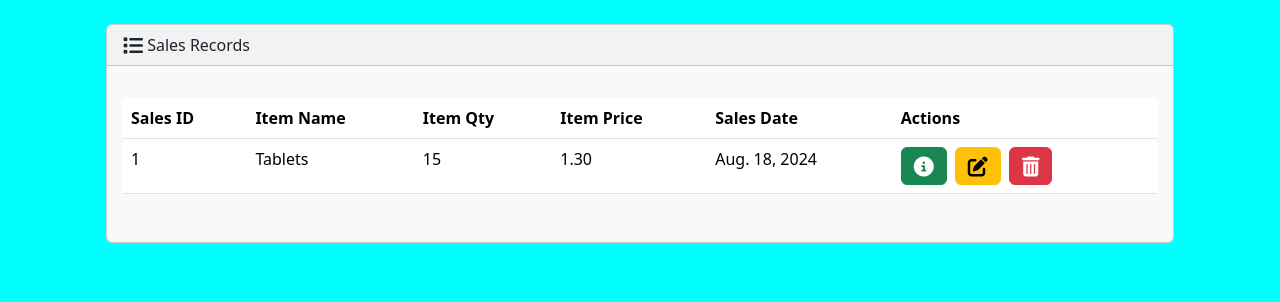
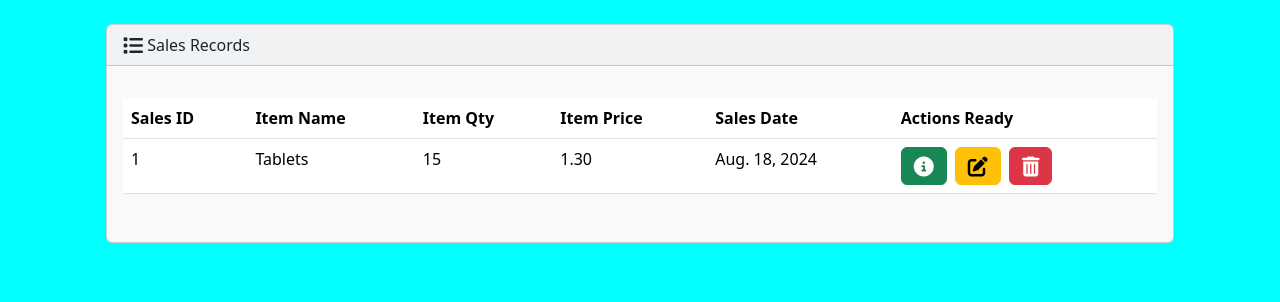
Before and after one commit to shaacuur6/PMS_Repos, a Django app: page /sales_list in a window 1280 px wide. Shown: the part 56-358 px from the top of the page. Run offline with Django 4.2, Linux system fonts and the light colour scheme; a user stored in the database is signed in; data comes from the database, SQL or seed files in the repository; some libraries are stand-ins or nearby versions.

Commit message:
Update sale_list.html

```diff
--- a/Sales/templates/Sales/sale_list.html
+++ b/Sales/templates/Sales/sale_list.html
@@ -20,7 +20,7 @@
                   <th scope="col">Item Qty</th>
                   <th scope="col">Item Price</th>
                   <th scope="col">Sales Date</th>
-                  <th scope="col">Actions</th>
+                  <th scope="col">Actions Ready</th>
                 </tr>
               </thead>
               <tbody>
```
